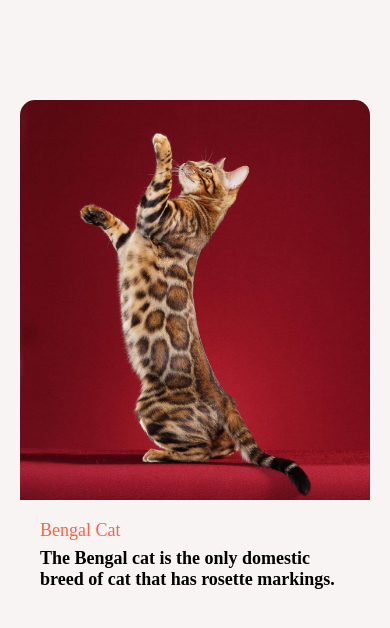
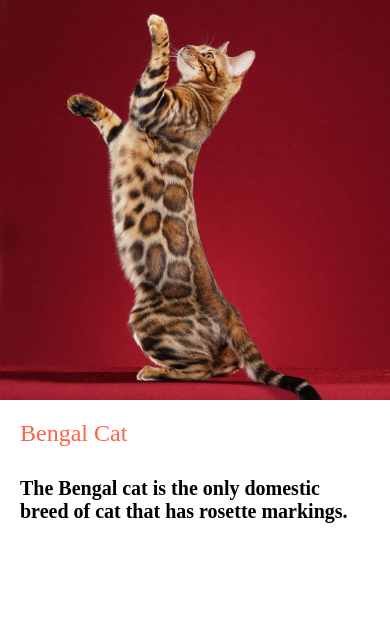
Before and after one commit to SathmanGazi/StressReducer, a React Native app: screen / in a window 390 px wide. Shown: the top 628 px of the page. Built offline with nearby package versions, Linux system fonts and the light colour scheme.

Commit message:
Arranging the cards with another screen file

```diff
--- a/App.js
+++ b/App.js
@@ -9,20 +9,7 @@
 import AppText from './app/components/AppText';
 import AppButton from './app/components/AppButton';
 import Card from './app/components/Card';
+import ListingDetailsScreen from './app/screens/ListingDetailsScreen';
 export default function App() {
-  return (
-    <View
-      style={{
-        backgroundColor: '#f8f4f4',
-        padding: 20,
-        paddingTop: 100,
-      }}
-    >
-      <Card
-        title='Bengal Cat'
-        price='The Bengal cat is the only domestic breed of cat that has rosette markings.'
-        image={require('./app/assets/bengalcat.jpg')}
-      />
-    </View>
-  );
+  return <ListingDetailsScreen />;
 }
--- a/app/components/Card.js
+++ b/app/components/Card.js
@@ -35,6 +35,7 @@
     fontWeight: 'bold',
   },
   title: {
+    color: colors.primary,
     marginBottom: 7,
   },
 });
--- /dev/null
+++ b/app/screens/ListingDetailsScreen.js
@@ -0,0 +1,41 @@
+import React from 'react';
+import { Image, View, StyleSheet } from 'react-native';
+import AppText from '../components/AppText';
+import colors from '../config/colors';
+
+function ListingDetailsScreen(props) {
+  return (
+    <View>
+      <Image style={styles.image} source={require('../assets/bengalcat.jpg')} />
+      <View style={styles.detailsContainer}>
+        <AppText style={styles.title}>Bengal Cat</AppText>
+        <AppText style={styles.subTitle}>
+          The Bengal cat is the only domestic breed of cat that has rosette
+          markings.
+        </AppText>
+      </View>
+    </View>
+  );
+}
+
+const styles = StyleSheet.create({
+  detailsContainer: {
+    padding: 20,
+  },
+  image: {
+    paddingTop: 20,
+    width: '100%',
+    height: 400,
+  },
+  subTitle: {
+    color: colors.secondary,
+    fontWeight: 'bold',
+    fontSize: 20,
+    marginVertical: 30,
+  },
+  title: {
+    fontSize: 24,
+    fontWeight: '500',
+  },
+});
+export default ListingDetailsScreen;
```
Also changed, not shown: 1 other file (tests, documents, lock files or other folders).
